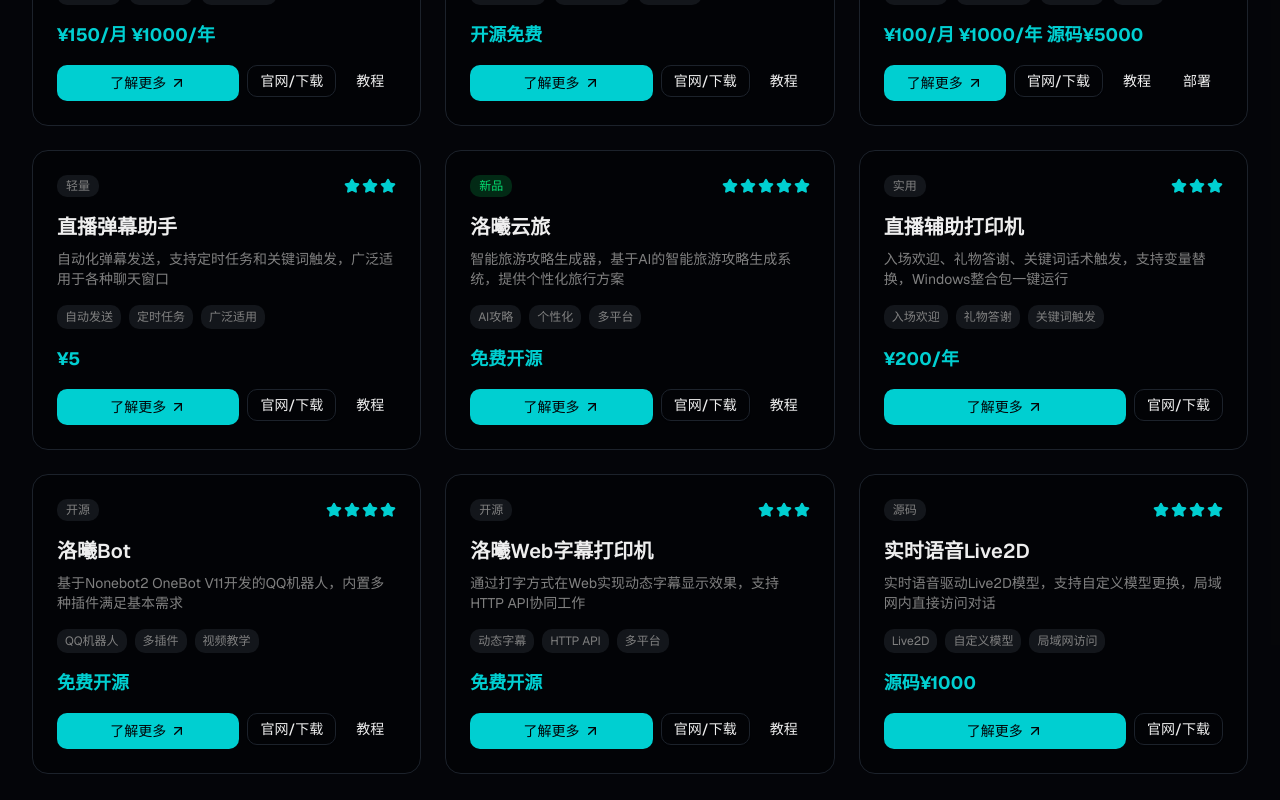
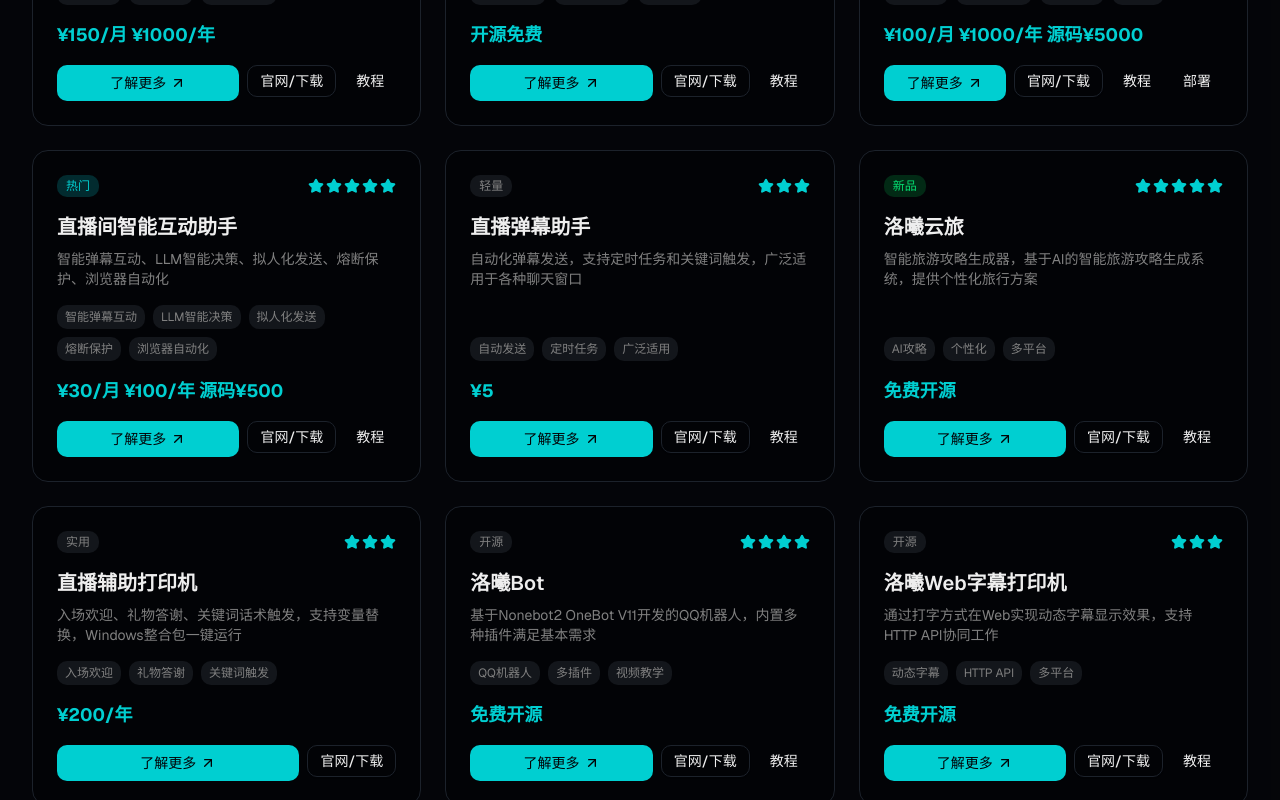
Before and after one commit to LuoXi-Project/LX_Official_Website, a Next.js app: page / in a window 1280 px wide. Shown: the part 1896-2696 px from the top of the page. Built offline with nearby package versions, Linux system fonts and the light colour scheme.

Commit message:
feat: 新增产品 直播间智能互动助手

```diff
--- a/app/products/page.tsx
+++ b/app/products/page.tsx
@@ -51,6 +51,20 @@ const products = [
     docLink: "https://docs.qq.com/doc/DWVhGbm9tZGZVc1pU?tdsourcetag=nt-grpaio-file",
     gradient: "from-cyan-500/60 via-teal-500/60 to-emerald-500/60",
     image: "/img/实时语音数字人.png",
+  },
+  {
+    id: "LiveBotX",
+    name: "直播间智能互动助手",
+    badge: "热门",
+    price: "¥30/月 ¥100/年 源码¥500",
+    tagline: "智能弹幕互动、LLM智能决策、拟人化发送、熔断保护、浏览器自动化",
+    points: ["智能弹幕互动：根据弹幕内容智能回复", "LLM智能决策：根据弹幕内容智能决策", "拟人化发送：拟人化发送弹幕", "熔断保护：熔断保护，防止机器人被封禁", "浏览器自动化：浏览器自动化，防止机器人被封禁"],
+    link: "https://space.bilibili.com/3709626",
+    video: "https://www.bilibili.com/video/BV1q4NTz1EQ5",
+    deployLink: null,
+    docLink: null,
+    gradient: "from-cyan-500/60 via-teal-500/60 to-emerald-500/60",
+    image: "/img/直播间智能互动助手.png",
   },
   {
     id: "travel",
--- a/components/products-section.tsx
+++ b/components/products-section.tsx
@@ -39,6 +39,18 @@ const products = [
     link: "https://space.bilibili.com/3709626",
     videoLink: "https://www.bilibili.com/video/BV1iyndzpEVz",
     deployLink: "https://www.compshare.cn/images/Rihotreq9MRL?referral_code=CpxneZgXby6EOmUwLGr7hQ",
+  },
+  {
+    slug: "LiveBotX",
+    name: "直播间智能互动助手",
+    description: "智能弹幕互动、LLM智能决策、拟人化发送、熔断保护、浏览器自动化",
+    price: "¥30/月 ¥100/年 源码¥500",
+    badge: "热门",
+    stars: 5,
+    features: ["智能弹幕互动", "LLM智能决策", "拟人化发送", "熔断保护", "浏览器自动化"],
+    link: "https://space.bilibili.com/3709626",
+    videoLink: "https://www.bilibili.com/video/BV1q4NTz1EQ5",
+    deployLink: null,
   },
   {
     slug: "danmu-assistant",
```
Also changed, not shown: 1 other file (tests, documents, lock files or other folders).
